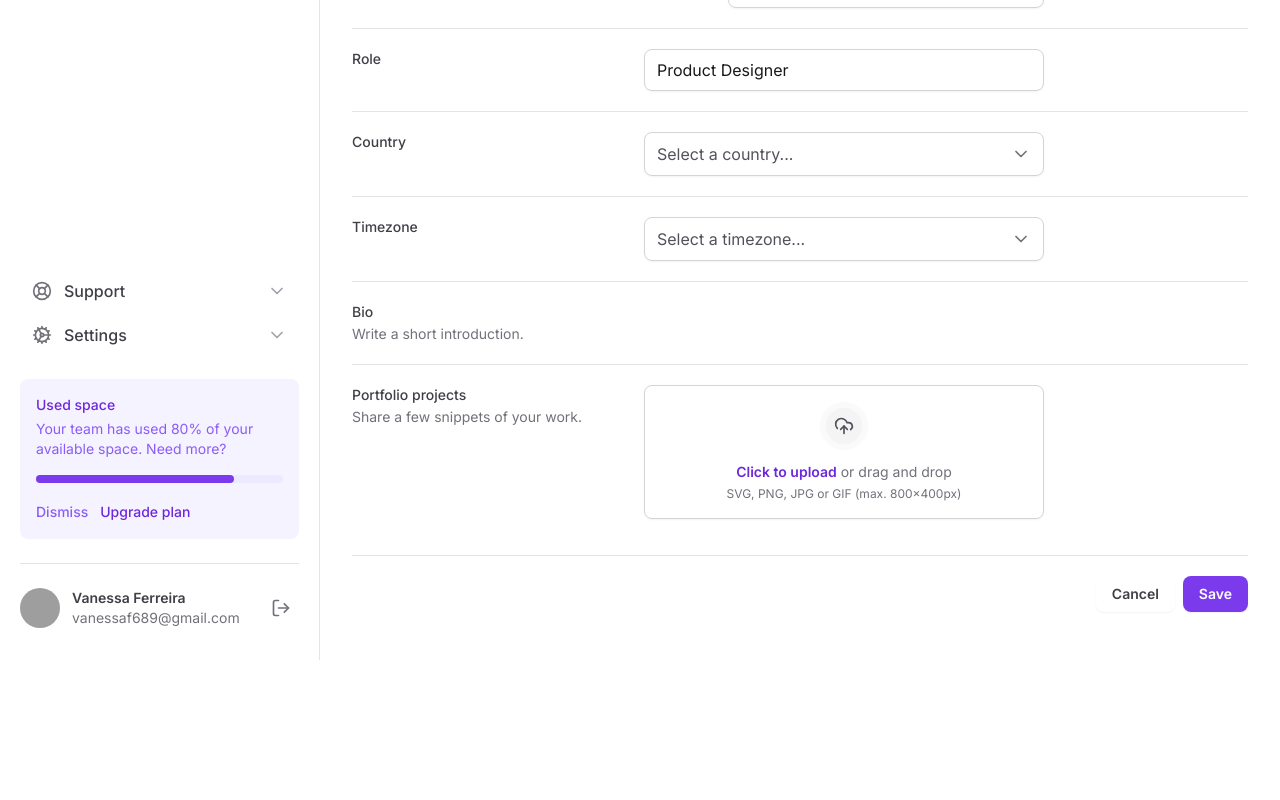
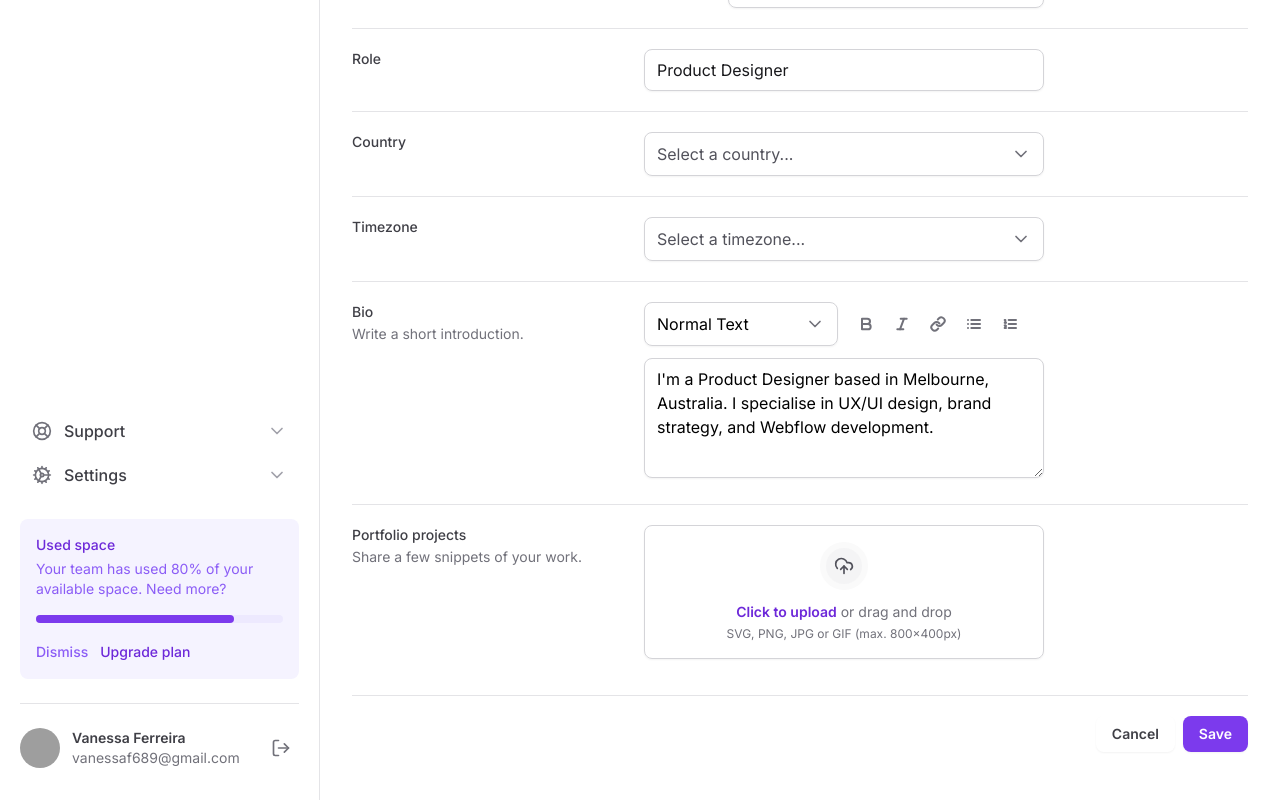
Before and after one commit to Vanessa-Ap-Ferreira/tailwind-next, a Next.js app: page / in a window 1280 px wide. Shown: the part 542-1342 px from the top of the page. Before the commit the page ends 1202 px from the top, so only its background shows below. Built offline with nearby package versions, Linux system fonts and the light colour scheme; grey boxes are pictures that could not be loaded.

Commit message:
component: textarea

```diff
--- a/src/app/page.tsx
+++ b/src/app/page.tsx
@@ -5,7 +5,8 @@
 import * as FileInput from '@/components/Form/FileInput'
 import { Select } from '@/components/Form/Select'
 import { SelectItem } from '@/components/Form/Select/SelectItem'
-import { Mail } from 'lucide-react'
+import { Textarea } from '@/components/Form/Textarea'
+import { Bold, Italic, Link, List, ListOrdered, Mail } from 'lucide-react'
 
 export default function Home() {
   return (
@@ -99,7 +100,35 @@
               Bio
               <span className='mt-0.5 text-sm font-normal text-zinc-500 block'>Write a short introduction.</span>
             </label>
-            <div></div>
+            <div className='space-y-3'>
+              <div className='grid gap-3 grid-cols-2'>
+                <Select placeholder='' defaultValue='normal' >
+                  <SelectItem value='normal' text='Normal Text' />
+                  <SelectItem value='md' text='Markdown' />
+                </Select>
+                <div className='flex items-center gap-1'>
+                  <button type="button" className="p-2 hover:bg-zinc-50 rounded-md">
+                    <Bold className="h-4 w-4 text-zinc-500" strokeWidth={3} />
+                  </button>
+                  <button type="button" className="p-2 hover:bg-zinc-50 rounded-md">
+                    <Italic className="h-4 w-4 text-zinc-500" strokeWidth={3} />
+                  </button>
+                  <button type="button" className="p-2 hover:bg-zinc-50 rounded-md">
+                    <Link className="h-4 w-4 text-zinc-500" strokeWidth={3} />
+                  </button>
+                  <button type="button" className="p-2 hover:bg-zinc-50 rounded-md">
+                    <List className="h-4 w-4 text-zinc-500" strokeWidth={3} />
+                  </button>
+                  <button type="button" className="p-2 hover:bg-zinc-50 rounded-md">
+                    <ListOrdered className="h-4 w-4 text-zinc-500" strokeWidth={3} />
+                  </button>
+                </div>
+              </div>
+              <Textarea
+                id='bio'
+                defaultValue="I'm a Product Designer based in Melbourne, Australia. I specialise in UX/UI design, brand strategy, and Webflow development."
+              />
+            </div>
           </div>
 
           <div className='grid gap-3 grid-cols-form pt-5'>
--- a/src/components/Form/Select/index.tsx
+++ b/src/components/Form/Select/index.tsx
@@ -4,14 +4,14 @@
 import { ChevronDown } from 'lucide-react'
 import { ReactNode } from 'react'
 
-export interface SelectProps {
+export interface SelectProps extends SelectPrimitve.SelectProps {
   children: ReactNode
   placeholder: string
 }
 
-export function Select({ children, placeholder }: SelectProps) {
+export function Select({ children, placeholder, ...props }: SelectProps) {
   return (
-    <SelectPrimitve.Root>
+    <SelectPrimitve.Root {...props}>
 
       <SelectPrimitve.Trigger className='flex h-11 w-full items-center justify-between gap-2 rounded-lg border border-zinc-300 px-3 py-2 shadow-sm data-[placeholder]:text-zinc-600 outline-none'>
         <SelectPrimitve.Value className='text-black' placeholder={placeholder} />
@@ -24,7 +24,7 @@
         <SelectPrimitve.Content
           side='bottom'
           position='popper'
-          className='z-10 w-[--radix-select-trigger-width] rounded-lg border border-zinc-300 bg-white overflow-hidden'
+          className='z-10 w-[--radix-select-trigger-width] rounded-lg border border-zinc-300 bg-white overflow-hidden shadow-sm'
           sideOffset={8}
         >
           <SelectPrimitve.Viewport>
--- /dev/null
+++ b/src/components/Form/Textarea/index.tsx
@@ -0,0 +1,12 @@
+import { ComponentProps } from "react";
+
+export interface TextareaProps extends ComponentProps<'textarea'> {}
+
+export function Textarea(props: TextareaProps) {
+  return (
+    <textarea
+      className='min-h-[120px] resize-y w-full rounded-lg border border-zinc-300 px-3 py-2 shadow-sm'
+      {...props}
+    />
+  )
+}
```
